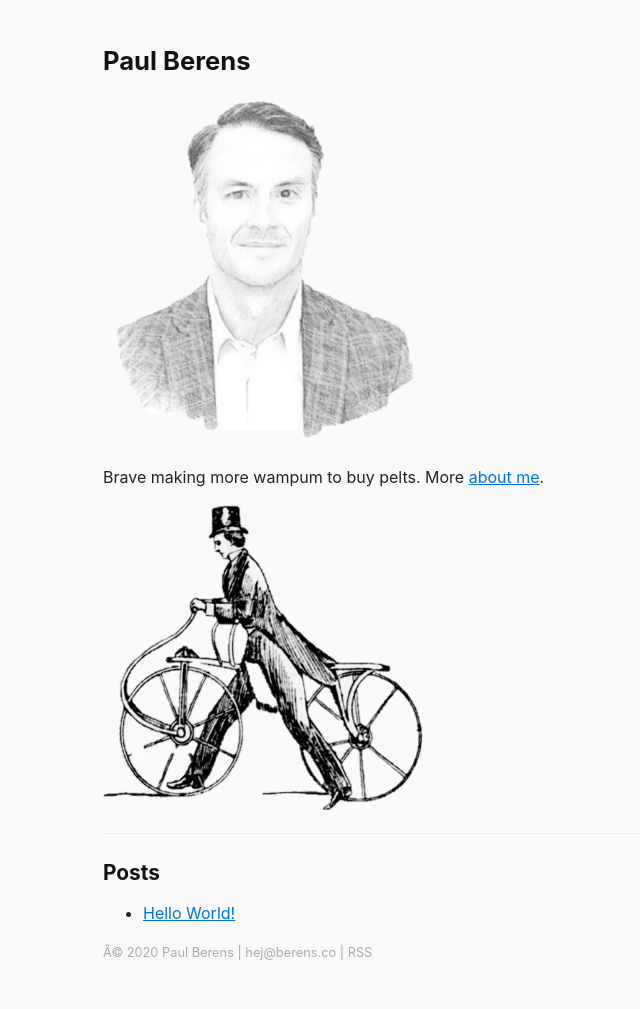
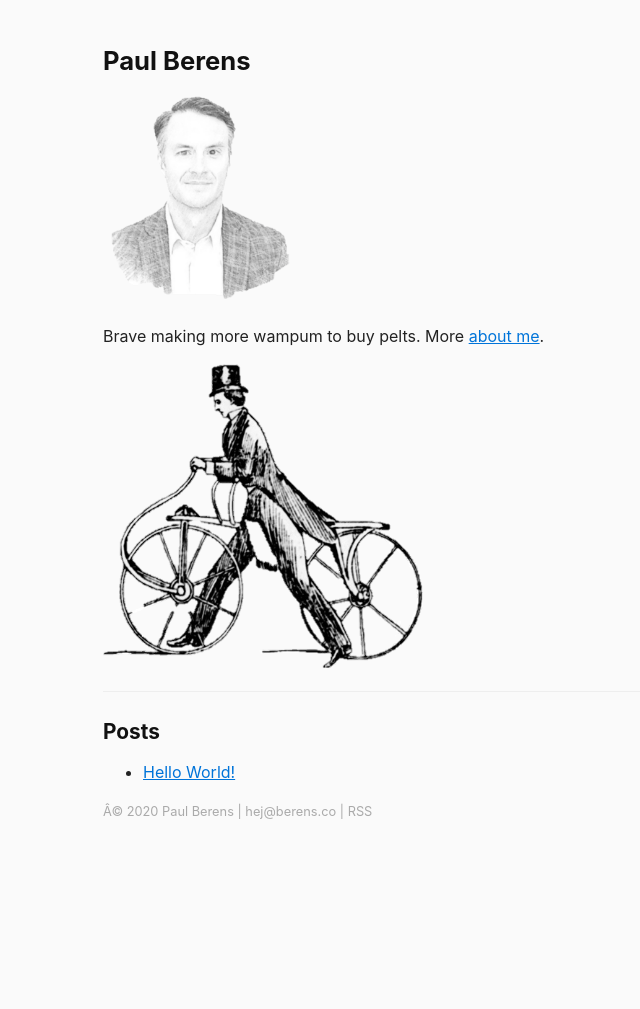
Before and after one commit to berensp/berensp.github.io, a Jekyll site: the page built from index.md, in a window 1280 px wide. Shown: the whole page, without its empty margins (217-857 px from the left). Built offline with Jekyll 4.4.1, drawn with Linux system fonts in a browser that asks for light colours; nearby versions of some CDN libraries; after the commit the page ends 900 px from its top, so only the background shows below that.

Commit message:
Update index.md

```diff
--- a/index.md
+++ b/index.md
@@ -1,7 +1,7 @@
 ---
 layout: home
 ---
-<img src="/assets/pmb.sketch.png" width="50%" height="50%">
+<img src="/assets/pmb.sketch.png" width="30%" height="30%">
 
 Brave making more wampum to buy pelts. More [about me](/about/).
 
```
